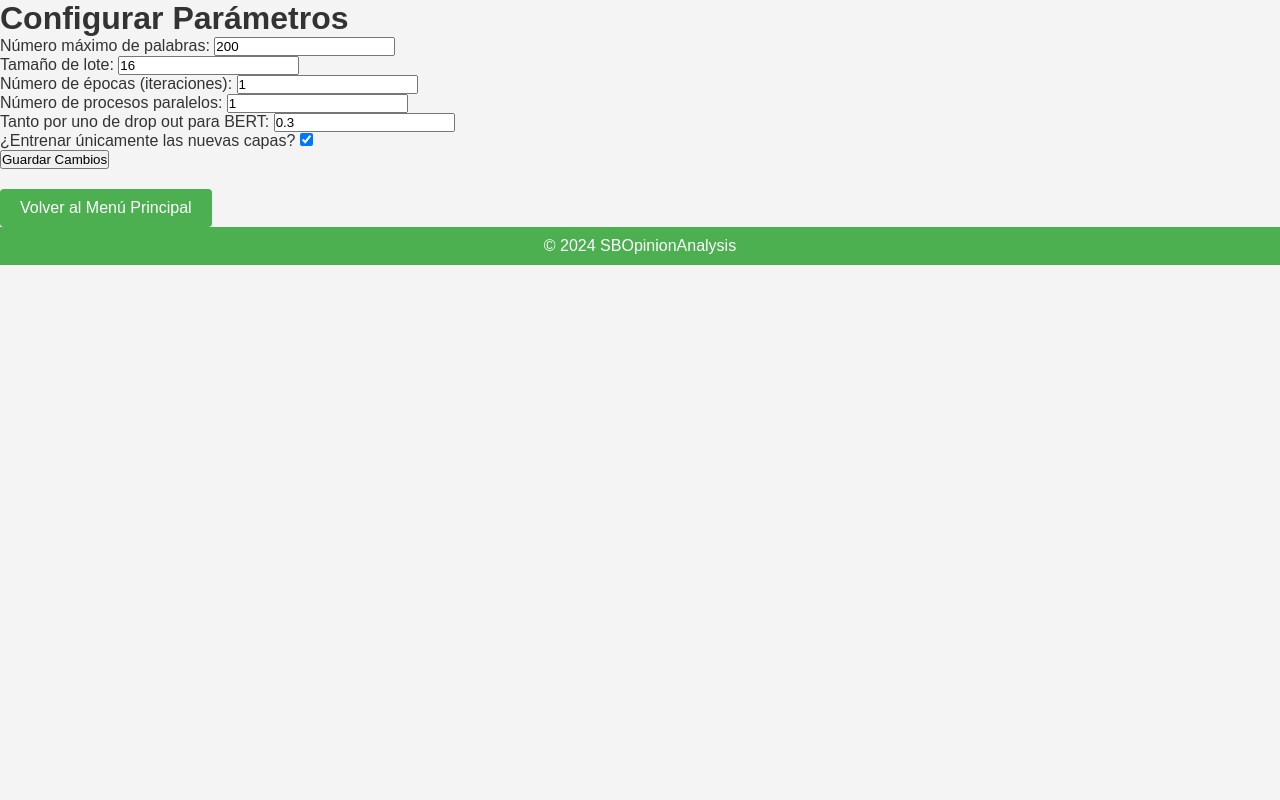
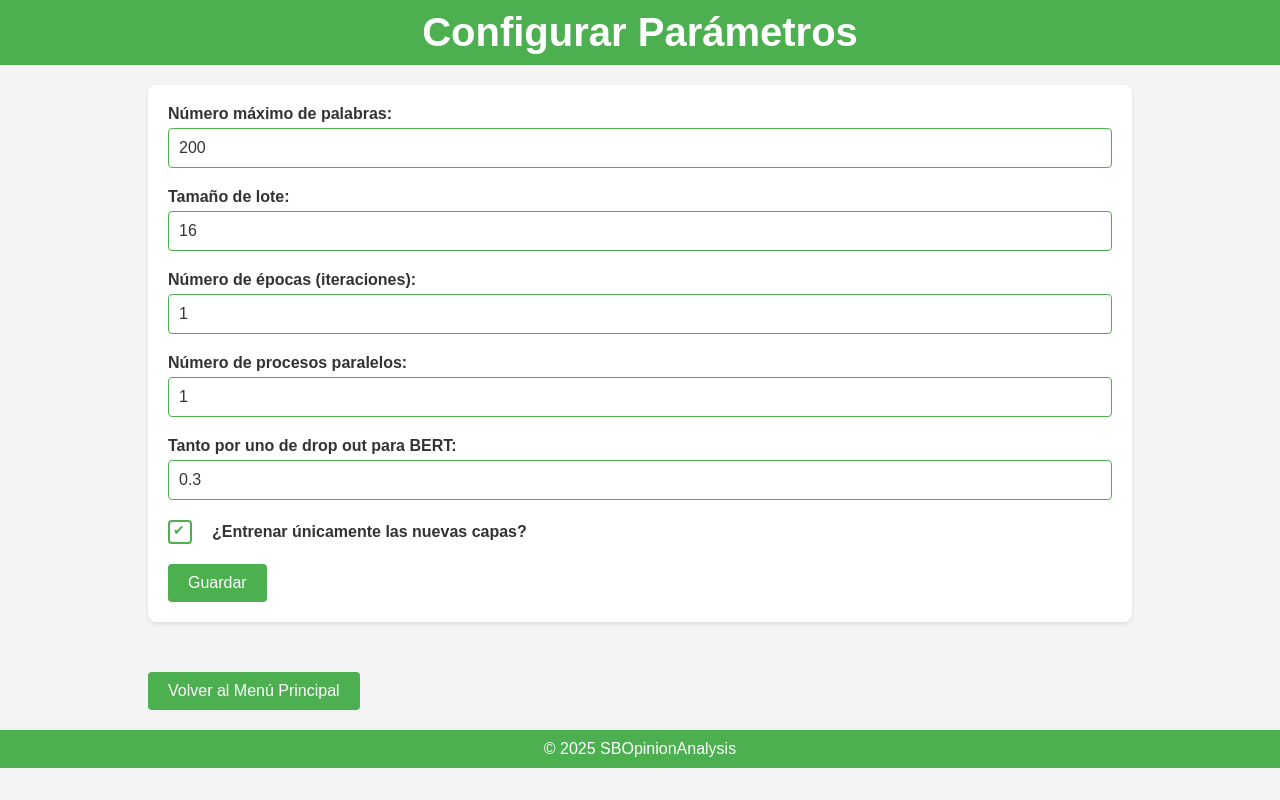
Before and after one commit to JLToledano/SBOpinionAnalysis, a Flask app: page /configure in a window 1280 px wide. Run offline with Flask 3, Linux system fonts and the light colour scheme; parts of the project's set-up code (start-up, migrations or seed data) failed here and were passed over.

Commit message:
Standardisation of HTML templates

```diff
--- a/GUI/static/styles/components.css
+++ b/GUI/static/styles/components.css
@@ -71,3 +71,70 @@
     background-color: #4CAF50; /* Background color for table headers */
     color: white; /* Text color for table headers */
 }
+
+.form-group {
+    margin-bottom: 20px;
+}
+
+.form-group label {
+    display: block;
+    font-weight: bold;
+    margin-bottom: 5px;
+}
+
+.form-group input[type="number"],
+.form-group input[type="text"],
+.form-group input[type="checkbox"],
+.form-group select {
+    width: 100%;
+    padding: 10px;
+    border-radius: 4px;
+    border: 1px solid var(--primary-color);
+    font-size: 1rem;
+    background-color: #fff;
+    color: var(--font-color);
+}
+
+.form-group input[type="checkbox"] {
+    width: auto;
+    margin-right: 8px;
+}
+
+.form-group input:focus {
+    outline: none;
+    border-color: darkgreen;
+    box-shadow: 0 0 5px rgba(0, 128, 0, 0.4);
+}
+
+/* Estilo básico del checkbox */
+.form-group input[type="checkbox"] {
+    appearance: none; /* Elimina el estilo nativo del navegador */
+    width: 18px;
+    height: 18px;
+    border: 2px solid var(--primary-color);
+    border-radius: 4px;
+    background-color: #fff;
+    cursor: pointer;
+    position: relative;
+    vertical-align: middle;
+    margin-right: 10px;
+}
+
+/* Estilo del check interno cuando está marcado */
+.form-group input[type="checkbox"]:checked::after {
+    content: '✔';
+    color: var(--primary-color);
+    font-size: 14px;
+    position: absolute;
+    top: 0;
+    left: 3px;
+}
+
+/* Alineación y espaciado */
+.form-group label {
+    display: flex;
+    align-items: center;
+    font-weight: bold;
+    color: var(--font-color);
+    gap: 10px;
+}
--- a/GUI/templates/configuration.html
+++ b/GUI/templates/configuration.html
@@ -1,9 +1,10 @@
 <!DOCTYPE html>
-<html lang="en">
+<html lang="es">
 <head>
-    <meta charset="UTF-8"> <!-- Set character encoding to UTF-8 -->
-    <meta name="viewport" content="width=device-width, initial-scale=1.0"> <!-- Ensure the page is responsive on all devices -->
-    <title>Configurar Parámetros</title> <!-- Page title displayed in the browser tab -->
+    <meta charset="UTF-8">
+    <meta name="viewport" content="width=device-width, initial-scale=1.0">
+    <title>Configurar Parámetros</title>
+
     <!-- Link to the base stylesheet -->
     <link rel="stylesheet" href="{{ url_for('static', filename='styles/base.css') }}">
     <!-- Link to the layout stylesheet -->
@@ -12,47 +13,57 @@
     <link rel="stylesheet" href="{{ url_for('static', filename='styles/components.css') }}">
 </head>
 <body>
-    <!-- Main heading of page -->
+    <!-- Header section with main title -->
+    <header class="header">
         <h1>Configurar Parámetros</h1>
-
-    <!-- Form for configuring parameters -->
-    <form method="post">
-        <!-- Input for maximum number of words -->
+    </header>
+    <!-- Main container for the page content -->
+    <div class="container">
+        <section>
+            <form method="POST">
+                <div class="form-group">
                     <label for="MAX_DATA_LEN">Número máximo de palabras:</label>
                     <input type="number" id="MAX_DATA_LEN" name="MAX_DATA_LEN" value="{{ config['MAX_DATA_LEN'] }}" required>
-        <br>
-        <!-- Input for batch size -->
+                </div>
+
+                <div class="form-group">
                     <label for="BATCH_SIZE">Tamaño de lote:</label>
                     <input type="number" id="BATCH_SIZE" name="BATCH_SIZE" value="{{ config['BATCH_SIZE'] }}" required>
-        <br>
-        <!-- Input for number of epochs -->
+                </div>
+
+                <div class="form-group">
                     <label for="EPOCHS">Número de épocas (iteraciones):</label>
                     <input type="number" id="EPOCHS" name="EPOCHS" value="{{ config['EPOCHS'] }}" required>
-        <br>
-        <!-- Input for number of parallel processes -->
+                </div>
+
+                <div class="form-group">
                     <label for="DATALOADER_NUM_WORKERS">Número de procesos paralelos:</label>
                     <input type="number" id="DATALOADER_NUM_WORKERS" name="DATALOADER_NUM_WORKERS" value="{{ config['DATALOADER_NUM_WORKERS'] }}" required>
-        <br>
-        <!-- Input for dropout rate for BERT -->
+                </div>
+
+                <div class="form-group">
                     <label for="DROP_OUT_BERT">Tanto por uno de drop out para BERT:</label>
                     <input type="number" step="0.01" id="DROP_OUT_BERT" name="DROP_OUT_BERT" value="{{ config['DROP_OUT_BERT'] }}" required>
-        <br>
-        <!-- Checkbox for transfer learning option -->
-        <label for="TRANSFER_LEARNING">¿Entrenar únicamente las nuevas capas?</label>
+                </div>
+
+                <div class="form-group">
+                    <label for="TRANSFER_LEARNING">
                         <input type="checkbox" id="TRANSFER_LEARNING" name="TRANSFER_LEARNING" {% if config['TRANSFER_LEARNING'] %}checked{% endif %}>
-        <br>
-        <!-- Button to submit form -->
-        <button type="submit">Guardar Cambios</button>
+                        ¿Entrenar únicamente las nuevas capas?
+                    </label>
+                </div>
+
+                <!-- Button to submit form and save configuration -->
+                <button class="button" type="submit">Guardar</button>
             </form>
-
-    <!-- Navigation link to return to main menu -->
-    <ul>
-        <li><a href="/" class="back-button">Volver al Menú Principal</a></li>
-    </ul>
+        </section>
+        <!-- Link to return to the main menu -->
+        <p><a href="{{ url_for('main.index') }}" class="back-button">Volver al Menú Principal</a></p>
+    </div>
 
     <!-- Footer section -->
     <footer class="footer">
-        <p>&copy; 2024 SBOpinionAnalysis</p> <!-- Copyright notice -->
+        <p>&copy; 2025 SBOpinionAnalysis</p>
     </footer>
 </body>
 </html>
--- a/GUI/templates/evaluation_result.html
+++ b/GUI/templates/evaluation_result.html
@@ -1,9 +1,10 @@
 <!DOCTYPE html>
-<html lang="en">
+<html lang="es">
 <head>
     <meta charset="UTF-8"> <!-- Set the character encoding to UTF-8 -->
     <meta name="viewport" content="width=device-width, initial-scale=1.0"> <!-- Ensure the page is responsive on all devices -->
     <title>Resultado de Evaluación</title> <!-- Page title displayed in the browser tab -->
+
     <!-- Link to the base stylesheet -->
     <link rel="stylesheet" href="{{ url_for('static', filename='styles/base.css') }}">
     <!-- Link to the layout stylesheet -->
@@ -78,7 +79,7 @@
 
     <!-- Footer section -->
     <footer class="footer">
-        <p>&copy; 2024 SBOpinionAnalysis</p> <!-- Copyright notice -->
+        <p>&copy; 2025 SBOpinionAnalysis</p> <!-- Copyright notice -->
     </footer>
 </body>
 </html>
--- a/GUI/templates/help.html
+++ b/GUI/templates/help.html
@@ -1,9 +1,10 @@
 <!DOCTYPE html>
-<html lang="en">
+<html lang="es">
 <head>
     <meta charset="UTF-8"> <!-- Set the character encoding to UTF-8 -->
     <meta name="viewport" content="width=device-width, initial-scale=1.0"> <!-- Ensure the page is responsive on all devices -->
     <title>Ayuda</title> <!-- Page title displayed in the browser tab -->
+
     <!-- Link to the base stylesheet -->
     <link rel="stylesheet" href="{{ url_for('static', filename='styles/base.css') }}">
     <!-- Link to the layout stylesheet -->
@@ -138,7 +139,7 @@
 
     <!-- Footer section -->
     <footer class="footer">
-        <p>&copy; 2024 SBOpinionAnalysis</p> <!-- Copyright notice -->
+        <p>&copy; 2025 SBOpinionAnalysis</p> <!-- Copyright notice -->
     </footer>
 </body>
 </html>
--- a/GUI/templates/metrics.html
+++ b/GUI/templates/metrics.html
@@ -1,9 +1,10 @@
 <!DOCTYPE html>
-<html lang="en">
+<html lang="es">
 <head>
     <meta charset="UTF-8"> <!-- Set the character encoding to UTF-8 -->
     <meta name="viewport" content="width=device-width, initial-scale=1.0"> <!-- Ensure the page is responsive on all devices -->
     <title>Métricas de Entrenamiento</title> <!-- Page title displayed in the browser tab -->
+
     <!-- Link to the base stylesheet -->
     <link rel="stylesheet" href="{{ url_for('static', filename='styles/base.css') }}">
     <!-- Link to the layout stylesheet -->
@@ -146,7 +147,7 @@
 
     <!-- Footer section -->
     <footer class="footer">
-        <p>&copy; 2024 SBOpinionAnalysis</p> <!-- Copyright notice -->
+        <p>&copy; 2025 SBOpinionAnalysis</p> <!-- Copyright notice -->
     </footer>
 </body>
 </html>
```
Also changed, not shown: GUI/templates/dataset.html (+24 -20 lines), GUI/templates/evaluate_model.html (+5 -4 lines), GUI/templates/index.html (+4 -3 lines), GUI/templates/model.html (+4 -3 lines), GUI/templates/train_model.html (+4 -3 lines). Lines whose indentation alone changed are shown as unchanged.
